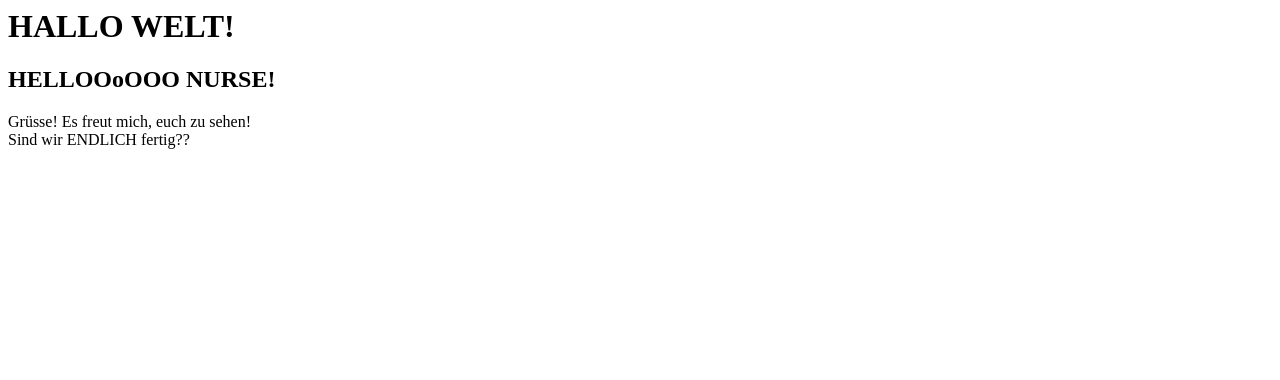
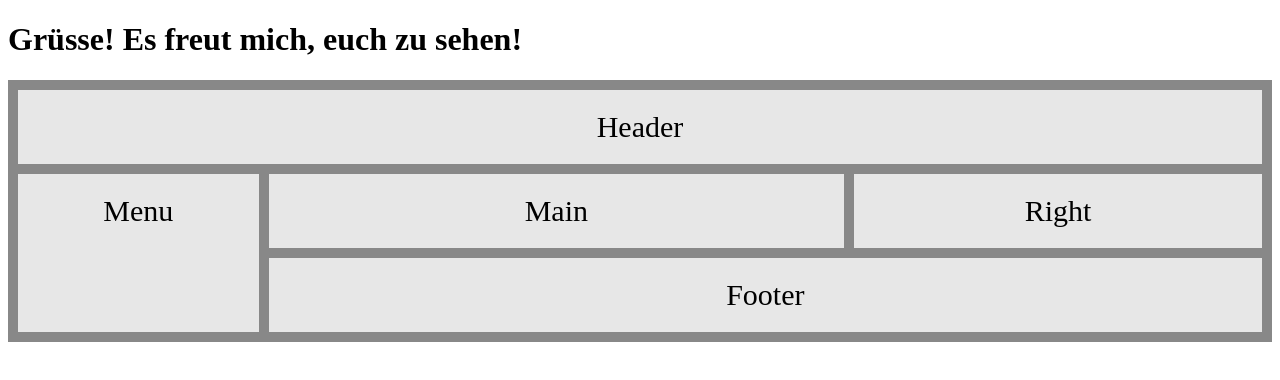
Before and after one commit to santiagofish/webbedsite, a plain HTML site: page index.html in a window 1280 px wide. Drawn offline with Linux system fonts and the light colour scheme.

Commit message:
new version of site!

```diff
--- a/index.html
+++ b/index.html
@@ -1,6 +1,18 @@
-<h1>HALLO WELT!</h1>
-<h2>HELLOOoOOO NURSE!</h2>
-<body><div>Grüsse! Es freut mich, euch zu sehen!</div>
-<div>Sind wir ENDLICH fertig??</div>
-
-</body>
+<!DOCTYPE html>
+<html lang="en" dir="ltr">
+  <head>
+    <title>HALLI HALLO</title>
+    <meta charset="utf-8">
+    <link href="style.css" rel="stylesheet">
+  </head>
+  <body>
+    <h1>Grüsse! Es freut mich, euch zu sehen!</h1>
+    <div class="grid-container">
+      <div class="item1">Header</div>
+      <div class="item2">Menu</div>
+      <div class="item3">Main</div>
+      <div class="item4">Right</div>
+      <div class="item5">Footer</div>
+    </div>
+  </body>
+</html>
--- /dev/null
+++ b/style.css
@@ -0,0 +1,29 @@
+/* Webbed Site Gridworks */
+
+.item1 { grid-area: header; }
+.item2 { grid-area: menu; }
+.item3 { grid-area: main; }
+.item4 { grid-area: right; }
+.item5 { grid-area: footer; }
+
+.grid-container {
+  display: grid;
+  grid-template-areas:
+  'header header header header header header'
+  'menu main main main right right'
+  'menu footer footer footer footer footer';
+  grid-gap: 10px;
+  background-color:  #888888;
+  padding: 10px;
+}
+
+.grid-container > div {
+  background-color: rgba(255, 255, 255, 0.8);
+  text-align: center;
+  padding: 20px 0;
+  font-size: 30px;
+}
+
+.menu {
+  background-color: red;
+}
```
